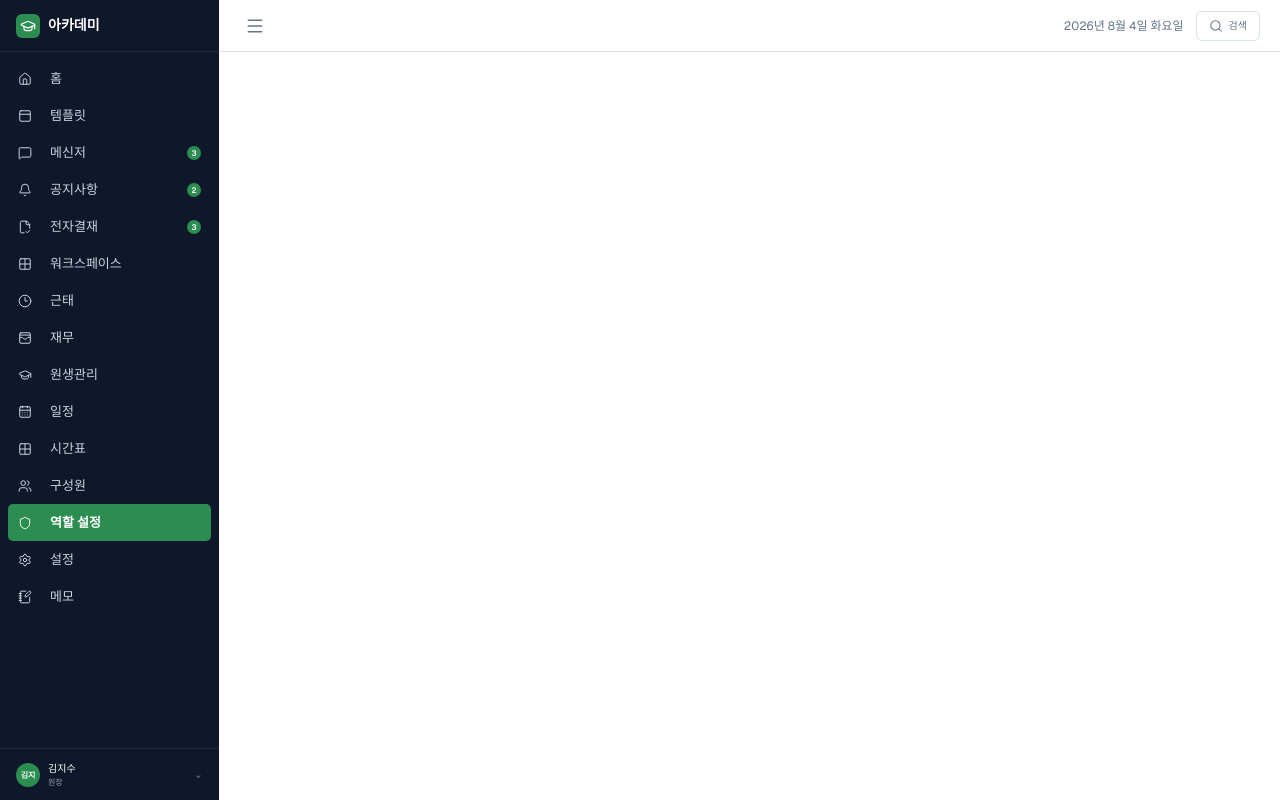
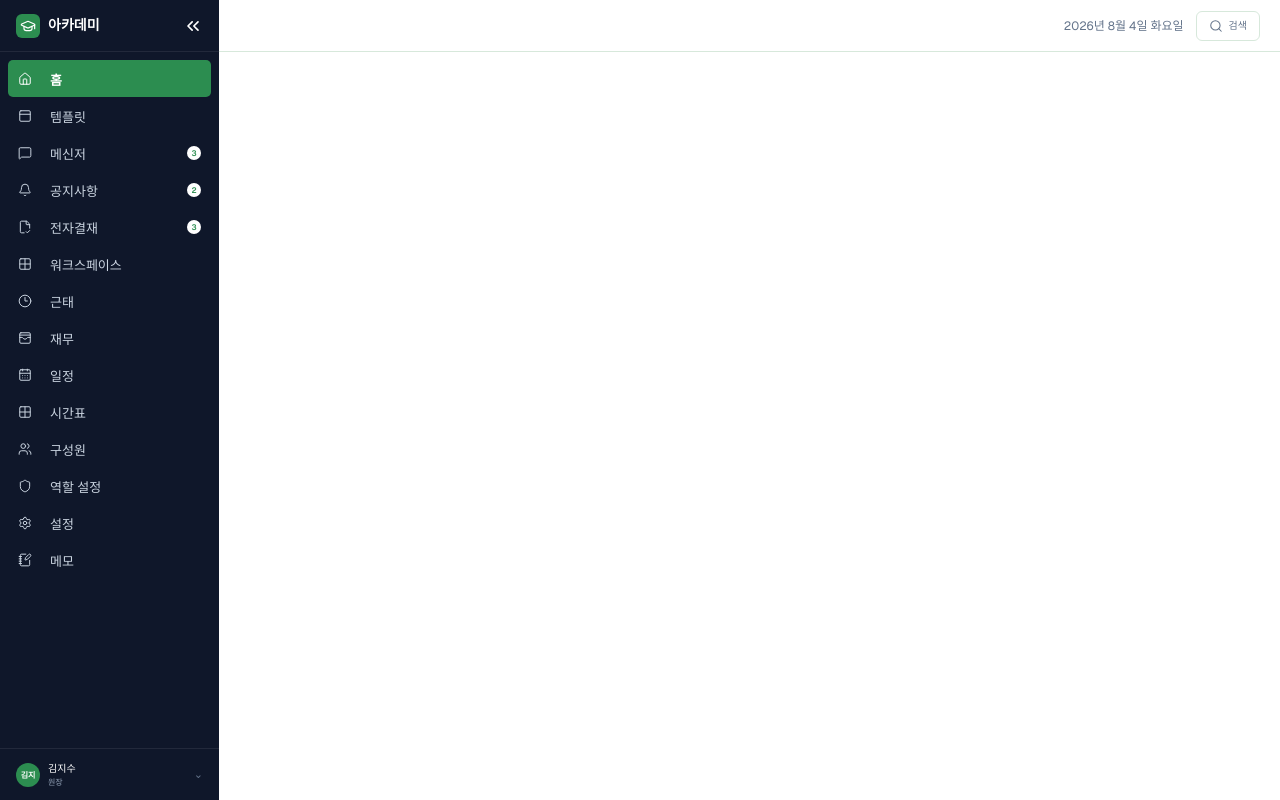
Before and after one commit to mudo-project/Team-MUDO-FrontEnd, a Next.js app: page / in a window 1280 px wide. Built offline with nearby package versions, Linux system fonts and the light colour scheme.

Commit message:
[FEATURE] 사이드바 컴포넌트 분리, open, close#44

```diff
--- a/package.json
+++ b/package.json
@@ -31,7 +31,8 @@
     "tailwind-merge": "^3.6.0",
     "tailwind-scrollbar-hide": "^4.0.0",
     "tw-animate-css": "^1.4.0",
-    "zod": "^4.4.3"
+    "zod": "^4.4.3",
+    "zustand": "^5.0.14"
   },
   "devDependencies": {
     "@playwright/test": "^1.62.1",
--- /dev/null
+++ b/src/components/layout/CloseSidebar.tsx
@@ -0,0 +1,11 @@
+import { useSidebarStore } from "@/store/useSidebarStore";
+import { ChevronsLeft } from "lucide-react";
+
+export default function CloseSidebar() {
+    const toggleSidebar = useSidebarStore((state) => state.toggleSidebar)
+    return (
+        <button onClick={toggleSidebar} className="ml-auto">
+            <ChevronsLeft className="size-5 text-white" />
+        </button>
+    )
+}
--- a/src/components/layout/Header.tsx
+++ b/src/components/layout/Header.tsx
@@ -1,15 +1,10 @@
 import { Menu, Search } from "lucide-react";
+import OpenSidebar from "./OpenSidebar";
 
 export default function Header() {
     return (
         <header className="flex h-13 w-full items-center border-b border-[#D7E8DB] bg-white px-5 text-[#0F172A]">
-            <button
-                className="flex h-8 w-8 items-center justify-center text-[#64748B]"
-                type="button"
-                aria-label="사이드바 메뉴 열기"
-            >
-                <Menu className="h-5 w-5" strokeWidth={1.8} />
-            </button>
+            <OpenSidebar />
 
 
             <span className="ml-auto text-[12px] text-[#64748B]">2026년 8월 4일 화요일</span>
--- /dev/null
+++ b/src/components/layout/NavLink.tsx
@@ -0,0 +1,62 @@
+'use client'
+
+import {
+    Bell,
+    CalendarDays,
+    Clock3,
+    FileCheck2,
+    GraduationCap,
+    Grid2X2,
+    Home,
+    MessageSquare,
+    NotebookPen,
+    PanelTop,
+    Settings,
+    Shield,
+    Users,
+    WalletCards,
+    type LucideIcon,
+} from "lucide-react";
+import Link from "next/link";
+import { usePathname } from "next/navigation";
+
+interface NavLinkProps {
+    href: string,
+    children: string,
+    icon: 'Home' | "PanelTop" | "MessageSquare" | "Bell" | "FileCheck2" | "Grid2X2" | "Clock3" | "WalletCards" | "GraduationCap" | "CalendarDays" | "Users" | "Shield" | "Settings" | "NotebookPen",
+    count?: number
+}
+
+const Icon = { Home: Home, PanelTop: PanelTop, MessageSquare: MessageSquare, Bell: Bell, FileCheck2: FileCheck2, Grid2X2: Grid2X2, Clock3: Clock3, WalletCards: WalletCards, GraduationCap: GraduationCap, CalendarDays: CalendarDays, Users: Users, Shield: Shield, Settings: Settings, NotebookPen: NotebookPen }
+
+export default function NavLink({ href, children, icon, count }: NavLinkProps) {
+    const SidebarIcon = Icon[icon]
+    const pathName = usePathname().split('/')[1];
+    const purehref = href.split('?')[0].split('/')[1]
+
+    let isActive
+    if (href === '/') {
+        isActive = pathName === purehref;
+    } else {
+        isActive = pathName.startsWith(purehref);
+
+    }
+
+    return (
+        <div className={`px-2.5 py-1.5  rounded-[5px] ${isActive
+            ? "bg-[#2C8D50] font-semibold text-white"
+            : "text-[#CBD5E1] hover:bg-white/5"
+            }`}>
+            <Link className={`flex h-[25px] gap-2.5 w-full items-center text-[10px]`}
+                href={href}>
+                <SidebarIcon className="h-3.5 w-3.5" strokeWidth={1.7} />
+                <p className="ml-2 pt-[4px] text-[13px]">{children}</p>
+                {count && (
+                    <span className="ml-auto flex h-3.5 min-w-3.5 items-center justify-center rounded-full bg-white px-1 text-[8px] font-semibold text-[#2C8D50]">
+                        {count}
+                    </span>
+                )}
+            </Link>
+        </div>
+    );
+}
--- /dev/null
+++ b/src/components/layout/OpenSidebar.tsx
@@ -0,0 +1,23 @@
+'use client'
+
+import { useSidebarStore } from "@/store/useSidebarStore"
+import { Menu } from "lucide-react"
+
+export default function OpenSidebar() {
+    const isOpen = useSidebarStore((state) => state.isOpen);
+    const toggleSidebar = useSidebarStore((state) => state.toggleSidebar);
+
+    if (isOpen) {
+        return;
+    }
+    return (
+        <button
+            className="flex h-8 w-8 items-center justify-center text-[#64748B]"
+            type="button"
+            aria-label="사이드바 메뉴 열기"
+            onClick={toggleSidebar}
+        >
+            <Menu className="h-4 w-4" strokeWidth={1.8} />
+        </button>
+    )
+}
--- a/src/components/layout/Sidebar.tsx
+++ b/src/components/layout/Sidebar.tsx
@@ -1,86 +1,55 @@
-import Link from "next/link";
-import {
-    Bell,
-    CalendarDays,
-    Clock3,
-    FileCheck2,
-    GraduationCap,
-    Grid2X2,
-    Home,
-    MessageSquare,
-    NotebookPen,
-    PanelTop,
-    Settings,
-    Shield,
-    Users,
-    WalletCards,
-    type LucideIcon,
-} from "lucide-react";
+'use client'
+
+import { useSidebarStore } from "@/store/useSidebarStore";
+import NavLink from "./NavLink";
+import { ChevronsLeft, GraduationCap } from "lucide-react";
+import CloseSidebar from "./CloseSidebar";
 
 type MenuItem = {
     label: string;
     href: string;
-    icon: LucideIcon;
+    icon: 'Home' | "PanelTop" | "MessageSquare" | "Bell" | "FileCheck2" | "Grid2X2" | "Clock3" | "WalletCards" | "GraduationCap" | "CalendarDays" | "Users" | "Shield" | "Settings" | "NotebookPen",
     count?: number;
     active?: boolean;
     dividerAfter?: boolean;
 };
 
 const menuItems: MenuItem[] = [
-    { label: "홈", href: "/", icon: Home },
-    { label: "템플릿", href: "/template", icon: PanelTop },
-    { label: "메신저", href: "/messenger", icon: MessageSquare, count: 3 },
-    { label: "공지사항", href: "/notice", icon: Bell, count: 2 },
-    { label: "전자결재", href: "#", icon: FileCheck2, count: 3 },
-    { label: "워크스페이스", href: "/workspace", icon: Grid2X2 },
-    { label: "근태", href: "/attendance", icon: Clock3 },
-    { label: "재무", href: "/finance", icon: WalletCards },
-    { label: "원생관리", href: "#", icon: GraduationCap },
-    { label: "일정", href: "/schedule", icon: CalendarDays },
-    { label: "시간표", href: "/timetable", icon: Grid2X2 },
-    { label: "구성원", href: "#", icon: Users },
-    { label: "역할 설정", href: "#", icon: Shield, active: true },
-    { label: "설정", href: "/setting", icon: Settings },
-    { label: "메모", href: "/memo", icon: NotebookPen },
+    { label: "홈", href: "/", icon: 'Home' },
+    { label: "템플릿", href: "/template", icon: 'PanelTop' },
+    { label: "메신저", href: "/messenger", icon: 'MessageSquare', count: 3 },
+    { label: "공지사항", href: "/notice", icon: 'Bell', count: 2 },
+    { label: "전자결재", href: "/approval/my", icon: 'FileCheck2', count: 3 },
+    { label: "워크스페이스", href: "/workspace/my-works", icon: 'Grid2X2' },
+    { label: "근태", href: "/attendance", icon: 'Clock3' },
+    { label: "재무", href: "/finance", icon: 'WalletCards' },
+    // { label: "원생관리", href: "#", icon: 'GraduationCap' },
+    { label: "일정", href: "/schedule", icon: 'CalendarDays' },
+    { label: "시간표", href: "/timetable", icon: 'Grid2X2' },
+    { label: "구성원", href: "/members", icon: 'Users' },
+    { label: "역할 설정", href: "/role", icon: 'Shield', active: true },
+    { label: "설정", href: "/setting", icon: 'Settings' },
+    { label: "메모", href: "/memo", icon: 'NotebookPen' },
 ];
 
 export default function Sidebar() {
+    const isOpen = useSidebarStore((state) => state.isOpen)
+
     return (
-        <aside className="hidden md:flex h-screen w-[219px] shrink-0 flex-col bg-[#0F172A] text-[#CBD5E1]">
+        <aside className={`${isOpen ? 'flex' : 'hidden'} h-screen w-[219px] shrink-0 flex-col bg-[#0F172A] text-[#CBD5E1]`}>
             <div className="flex h-13 shrink-0 items-center border-b border-white/8 px-4">
                 <div className="flex h-6 w-6 items-center justify-center rounded-[6px] bg-[#2C8D50]">
                     <GraduationCap className="h-4 w-4 text-white" strokeWidth={1.8} />
                 </div>
                 <strong className="ml-2 block text-[14px] font-semibold text-white">아카데미</strong>
+                <CloseSidebar />
             </div>
 
             <nav className="w-full overflow-y-auto px-2 py-2  scrollbar-hide">
-                {menuItems.map((item) => {
-                    const Icon = item.icon;
-
-                    return (
-                        <div
-                            className={`px-2.5 py-1.5  rounded-[5px] ${item.active
-                                ? "bg-[#2C8D50] font-semibold text-white"
-                                : "text-[#CBD5E1] hover:bg-white/5"
-                                }`}
-                            key={item.label}
-                        >
-                            <Link
-                                className={`flex h-[25px] gap-2.5 w-full items-center text-[10px]`}
-                                href={item.href}
-                            >
-                                <Icon className="h-3.5 w-3.5" strokeWidth={1.7} />
-                                <span className="ml-2 text-[13px]">{item.label}</span>
-                                {item.count && (
-                                    <span className="ml-auto flex h-3.5 min-w-3.5 items-center justify-center rounded-full bg-[#2C8D50] px-1 text-[8px] font-semibold text-white">
-                                        {item.count}
-                                    </span>
-                                )}
-                            </Link>
-                        </div>
-                    );
-                })}
+                {menuItems.map((item) => (
+                    <NavLink key={item.label} href={item.href} icon={item.icon} count={item.count} >
+                        {item.label}
+                    </NavLink>))}
             </nav>
 
             <button className="mt-auto flex h-[52px] w-full shrink-0 items-center border-t border-white/8 px-4 text-left">
--- /dev/null
+++ b/src/store/useSidebarStore.ts
@@ -0,0 +1,11 @@
+import { create } from 'zustand';
+
+type SidebarStore = {
+    isOpen: boolean;
+    toggleSidebar: () => void;
+};
+
+export const useSidebarStore = create<SidebarStore>((set) => ({
+    isOpen: true,
+    toggleSidebar: () => set((state) => ({ isOpen: !state.isOpen })),
+}))
```
Also changed, not shown: 1 other file (tests, documents, lock files or other folders).
